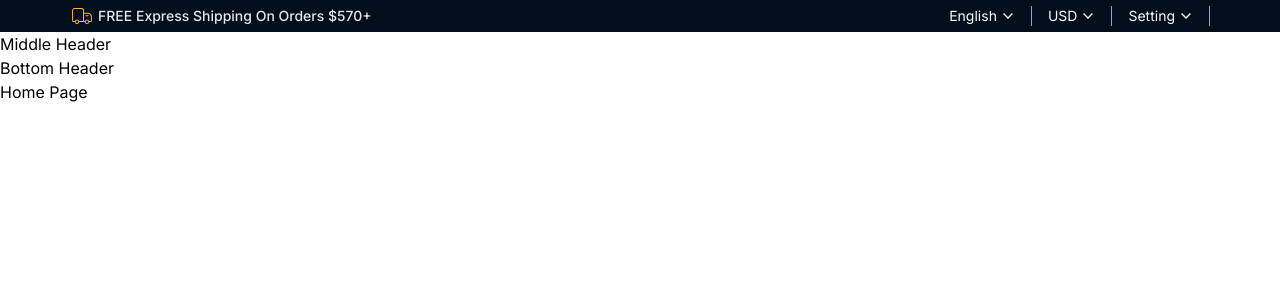
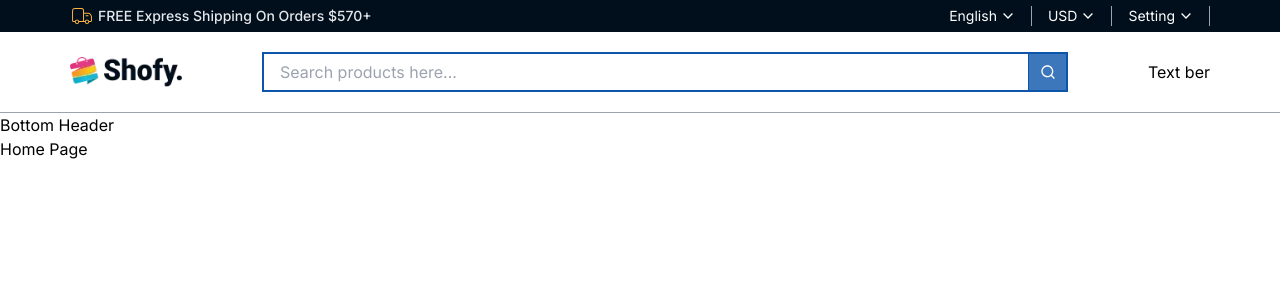
Before and after one commit to Mehebul02/Online-Shop, a Next.js app: page / in a window 1280 px wide. Shown: the top 300 px of the page. Built offline with nearby package versions, Linux system fonts and the light colour scheme.

Commit message:
middle header added

```diff
--- /dev/null
+++ b/src/assets/index.js
@@ -0,0 +1,5 @@
+import logo from "../assets/logo.webp";
+
+
+
+export {logo}
--- a/src/components/header/MiddleHeader.tsx
+++ b/src/components/header/MiddleHeader.tsx
@@ -1,9 +1,40 @@
-import React from 'react';
+'use client'
+import Image from 'next/image';
+import React, { useState } from 'react';
+import { logo } from "@/assets";
+import Container from '@/shared/Container';
+import { RiCloseLine, RiSearchLine } from 'react-icons/ri';
+const MiddleHeader = () => {
+    const [searchValue, setSearchValue] = useState("");
+    return (
+        <div className='border-b-[1px] border-b-gray-400'>
+            <Container className='py-5 flex justify-between items-center gap-4 md:gap-6 lg:gap-20'>
+                <Image src={logo} alt="logo" className="w-28" />
 
-const MiddleHeader = () => {
-    return (
-        <div>
-            <h1>Middle Header</h1>
+                {/* Search ber  */}
+                <div className='hidden md:inline-flex flex-1 h-10 relative'>
+                <input
+            type="text"
+            placeholder="Search products here..."
+            className="w-full h-full outline-none border-2 border-themeColor px-4"
+            value={searchValue}
+            onChange={(e) => setSearchValue(e.target.value)}
+          />
+           {searchValue && (
+            <RiCloseLine
+              onClick={() => setSearchValue("")}
+              className="text-xl absolute top-2.5 right-12 text-gray-500 hover:text-red-500 cursor-pointer duration-200"
+            />
+          )}
+            <span className="w-10 h-10 bg-themeColor/80 inline-flex items-center justify-center text-white absolute top-0 right-0 border border-themeColor hover:bg-themeColor duration-200 cursor-pointer">
+            <RiSearchLine />
+          </span>
+                </div>
+                {/* text ber  */}
+                <div>
+<h1>Text  ber</h1>
+                </div>
+            </Container>
         </div>
     );
 };
```
Also changed, not shown: src/assets/logo.webp (added).
